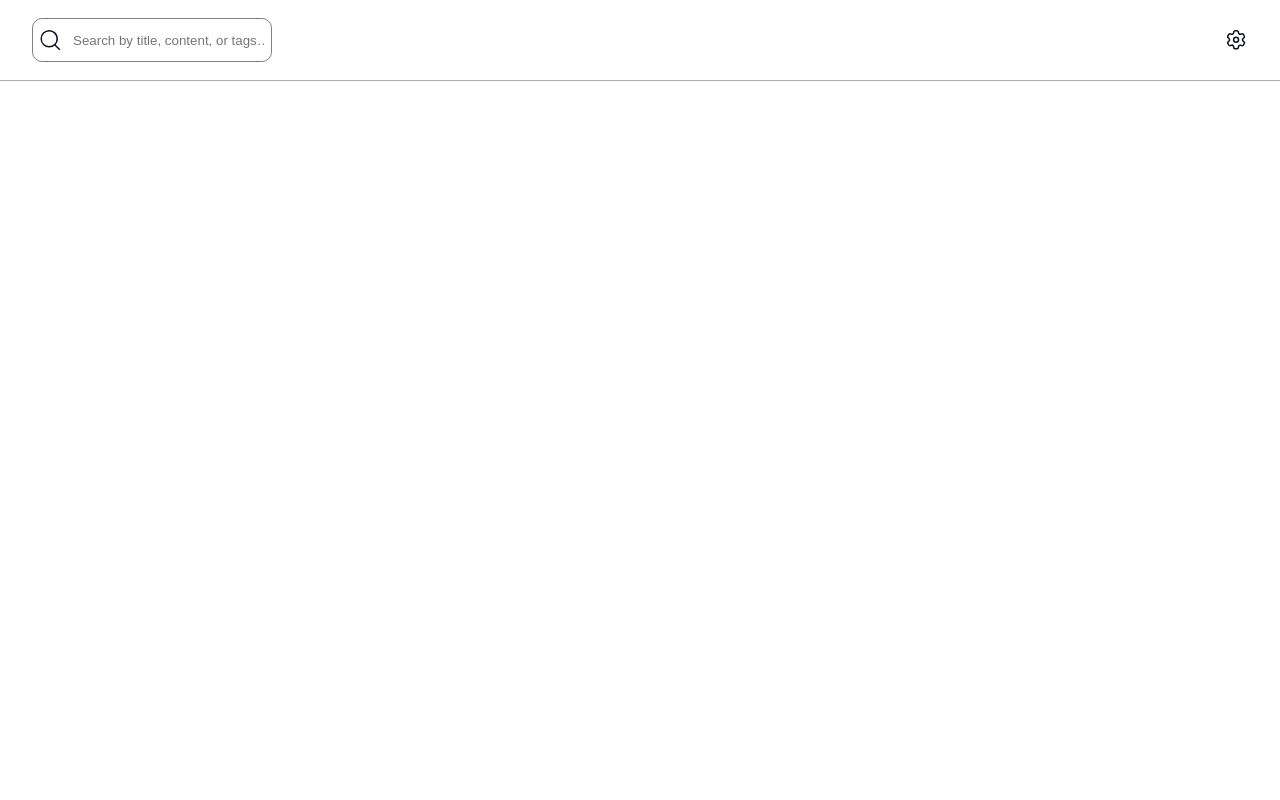
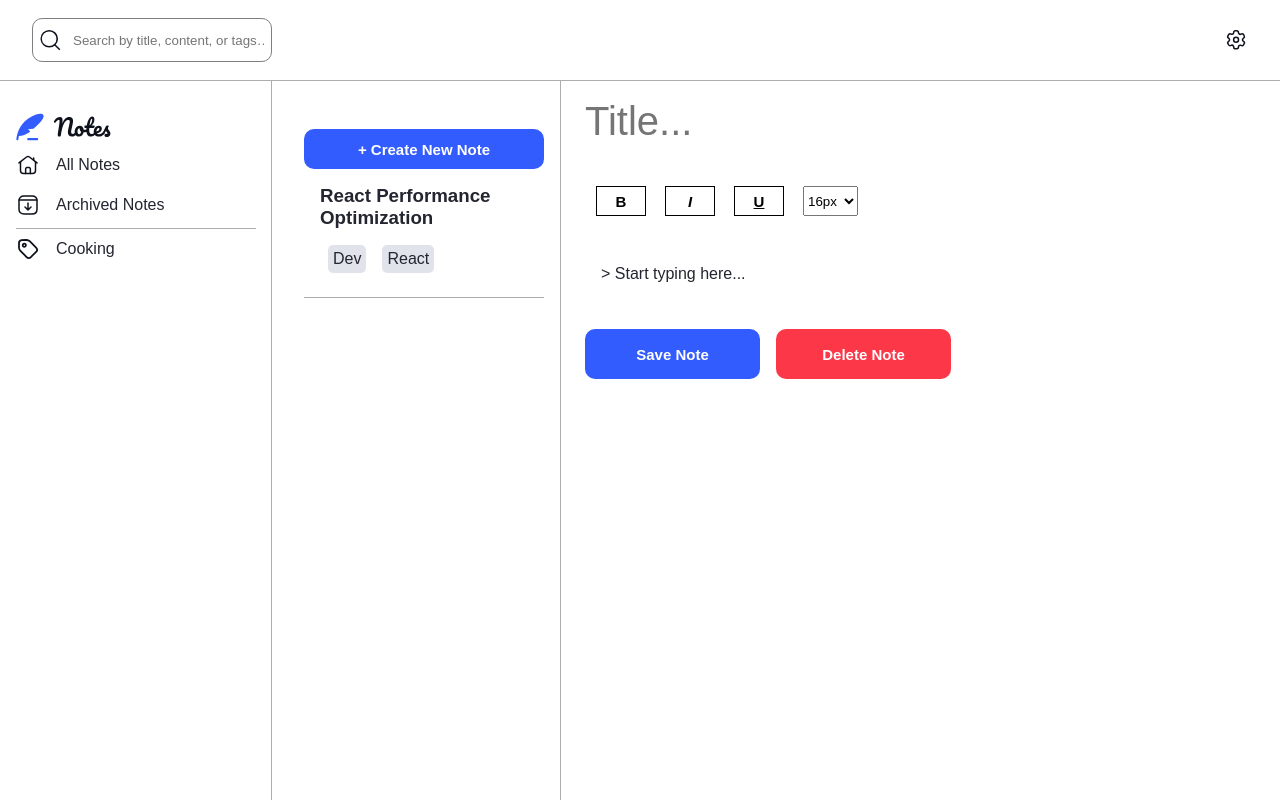
Before and after one commit to LeoLoureiro-code/NotesApp, an Angular app: page /notes in a window 1280 px wide. Shown: the top 800 px of the page. Built offline with nearby package versions, Linux system fonts and the light colour scheme.

Commit message:
fix grid colums and row placement

```diff
--- a/src/components/all-notes/all-notes.component.scss
+++ b/src/components/all-notes/all-notes.component.scss
@@ -1,6 +1,8 @@
 @import "../../styles.scss";
 
 :host{
+    @include grid-col(1);
+    @include grid-row(12);
     border-right: 1px solid hsla(0, 0%, 50%, 0.644);
     padding: 1rem;
 
--- a/src/components/header/header.component.scss
+++ b/src/components/header/header.component.scss
@@ -1,8 +1,8 @@
 @import "../../styles.scss";
 
 :host{
-
     @include grid-col(12);
+    @include grid-row(1);
 
 }
 
--- a/src/components/navigation/navigation.component.scss
+++ b/src/components/navigation/navigation.component.scss
@@ -1,11 +1,11 @@
 @import "../../styles.scss";
 
 :host{
-    display: grid;
+    @include grid-col(1);
+    @include grid-row(12);
 }
 
 .navigation-menu{
-    @include grid-col(1);
     width: 272px;
     display: flex;
     flex-direction: column;
--- a/src/components/notes/notes.component.html
+++ b/src/components/notes/notes.component.html
@@ -1,6 +1,6 @@
 <main class="grid">
-    <header-component class="col-12"></header-component>
-    <navigation class="col-3"></navigation>
+    <header-component></header-component>
+    <navigation></navigation>
     <all-notes></all-notes>
     <text-editor></text-editor>
 </main>
--- a/src/components/notes/notes.component.scss
+++ b/src/components/notes/notes.component.scss
@@ -1,8 +1,8 @@
 @import "../../styles.scss";
 
-
-:host {
-    @include grid-col(12);
-    @include grid-row(12);
+:host{
+    min-height: 100vh;
+}
+main{
 
 }
--- a/src/components/text-editor/text-editor.component.scss
+++ b/src/components/text-editor/text-editor.component.scss
@@ -3,13 +3,7 @@
 
 :host{
     @include grid-col(10);
-    @include grid-row(10);
-
-    @media (max-width: 1150px) {
-        @include grid-col(10);
-        @include grid-row(9);
-
-    }
+    @include grid-row(11);
 }
 
 .text-editor-div{
@@ -19,14 +13,11 @@
     @include responsive-grid(md, 12);
 
     @media (max-width: 1150px) {
-        @include grid-col(12);
-        @include grid-row(11);
+
     }
 }
 
 .text-details{
-    @include grid-col(12);
-    @include grid-row(1);
 }
 
 #title{
@@ -39,8 +30,6 @@
 }
 
 .toolbar{
-    @include grid-col(12);
-    @include grid-row(1);
     width: 300px;
     display: flex;
     justify-content: space-evenly;
@@ -79,21 +68,17 @@ select{
 }
 
 .editor{
-    @include grid-col(12);
-    @include grid-row(10);
     padding: 1.5rem;
     outline: none;
     display: block;
 
     @media (max-width: 1150px) {
-        @include grid-col(12);
-        @include grid-row(10);
+
     }
 }
 
 .text-editor-options{
-    @include grid-col(12);
-    @include grid-row(1);
+
 }
 
 .btn{
```
